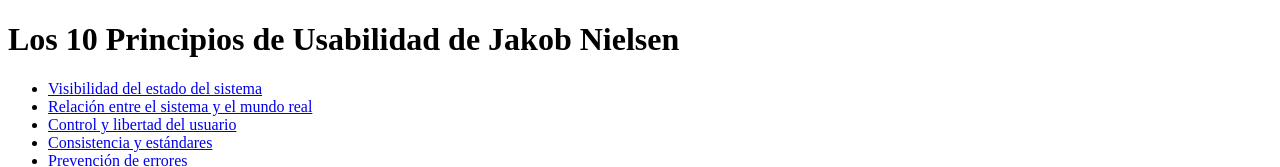
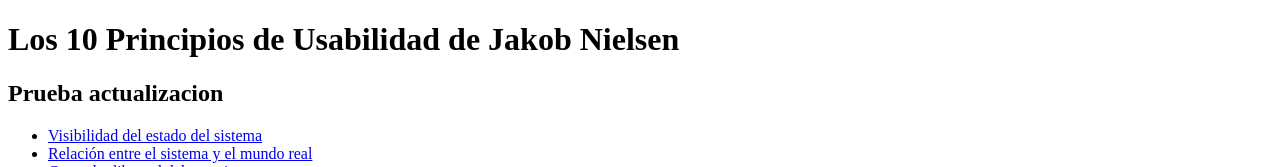
Before and after one commit to BryanSG3006/ejemplo2HTML.github.io, a plain HTML site: page index.html in a window 1280 px wide. Shown: the top 167 px of the page. Drawn offline with Linux system fonts and the light colour scheme.

Commit message:
Update index.html
prueba 2

```diff
--- a/index.html
+++ b/index.html
@@ -15,6 +15,7 @@
     <!-- Encabezado -->
     <header>
         <h1>Los 10 Principios de Usabilidad de Jakob Nielsen</h1>
+        <h2>Prueba actualizacion</h2>
     </header>
     <!--Barra de navegacion  -->
     <nav>
```
